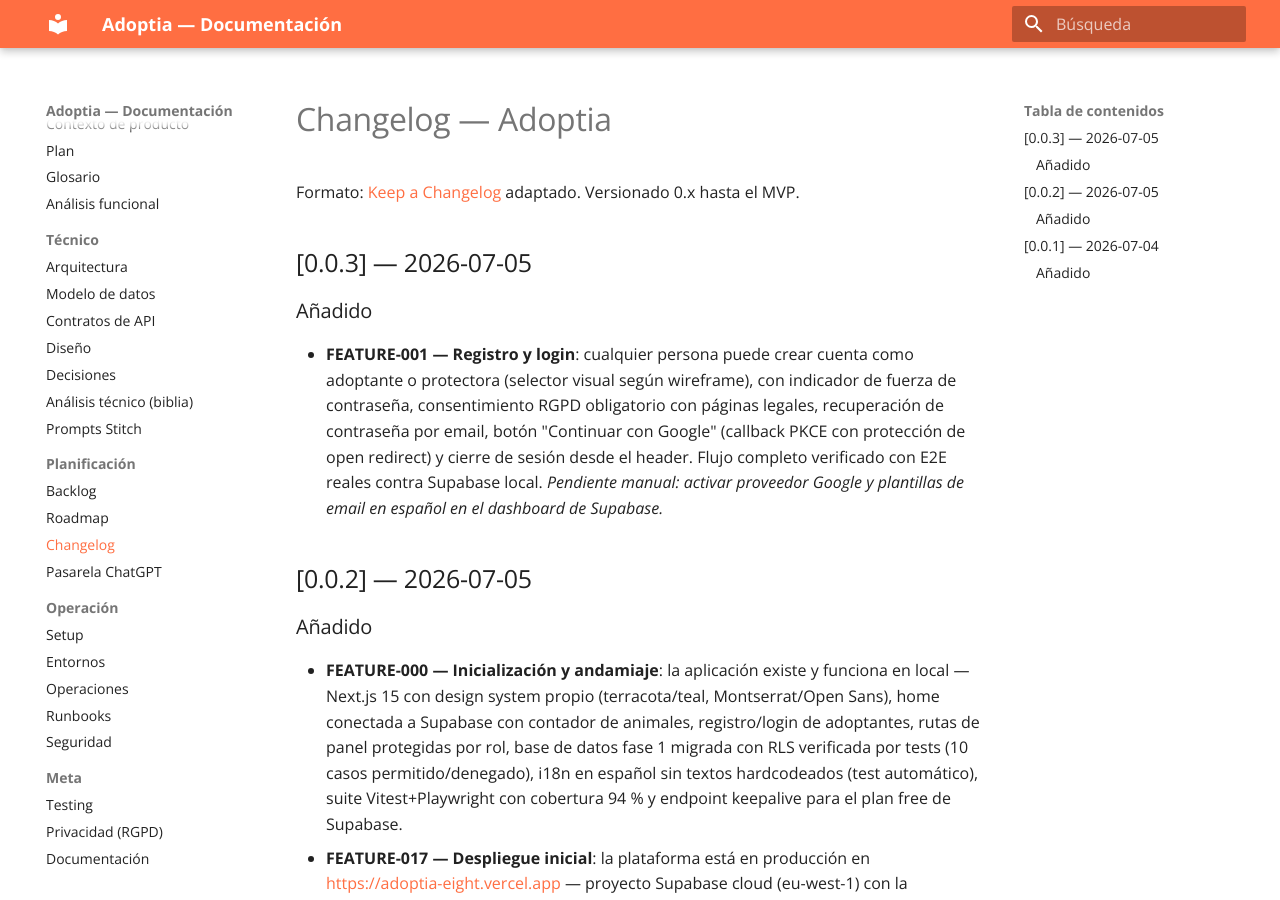
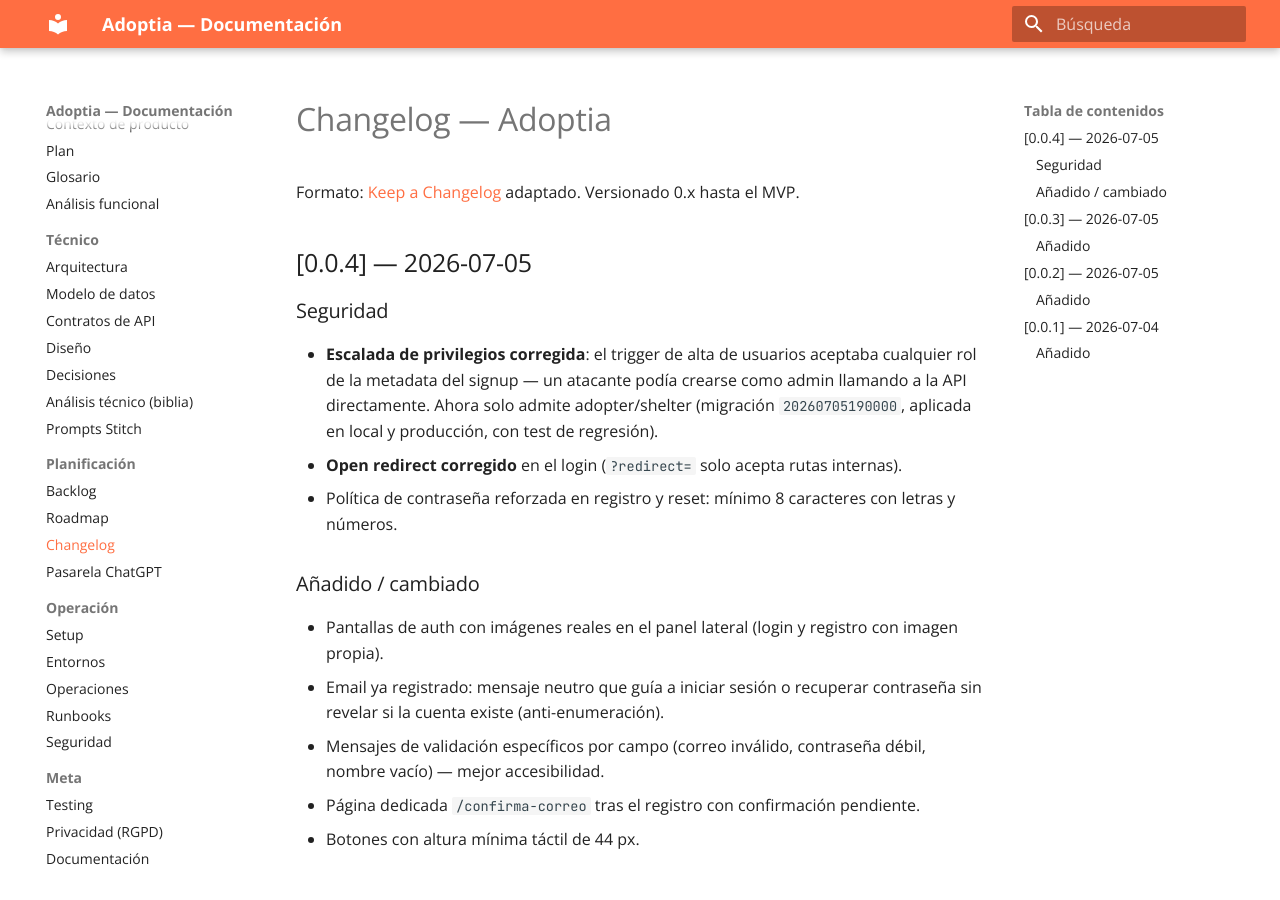
Before and after one commit to GorkaAnasinf/Adoptia, an MkDocs documentation site: the page built from docs/planning/CHANGELOG.md, in a window 1280 px wide and 900 px high. Built offline with MkDocs 1.6.1 and Material for MkDocs 9.7.7, drawn with Linux system fonts in a browser that asks for light colours.

Commit message:
docs(changelog): 0.0.4 hardening de auth
Co-Authored-By: Claude Fable 5 <noreply@anthropic.com>

```diff
--- a/docs/planning/CHANGELOG.md
+++ b/docs/planning/CHANGELOG.md
@@ -1,6 +1,22 @@
 # Changelog — Adoptia
 
 Formato: [Keep a Changelog](https://keepachangelog.com/es/) adaptado. Versionado 0.x hasta el MVP.
+
+## [0.0.4] — 2026-07-05
+
+### Seguridad
+
+- **Escalada de privilegios corregida**: el trigger de alta de usuarios aceptaba cualquier rol de la metadata del signup — un atacante podía crearse como admin llamando a la API directamente. Ahora solo admite adopter/shelter (migración `20260705190000`, aplicada en local y producción, con test de regresión).
+- **Open redirect corregido** en el login (`?redirect=` solo acepta rutas internas).
+- Política de contraseña reforzada en registro y reset: mínimo 8 caracteres con letras y números.
+
+### Añadido / cambiado
+
+- Pantallas de auth con imágenes reales en el panel lateral (login y registro con imagen propia).
+- Email ya registrado: mensaje neutro que guía a iniciar sesión o recuperar contraseña sin revelar si la cuenta existe (anti-enumeración).
+- Mensajes de validación específicos por campo (correo inválido, contraseña débil, nombre vacío) — mejor accesibilidad.
+- Página dedicada `/confirma-correo` tras el registro con confirmación pendiente.
+- Botones con altura mínima táctil de 44 px.
 
 ## [0.0.3] — 2026-07-05
 
```
